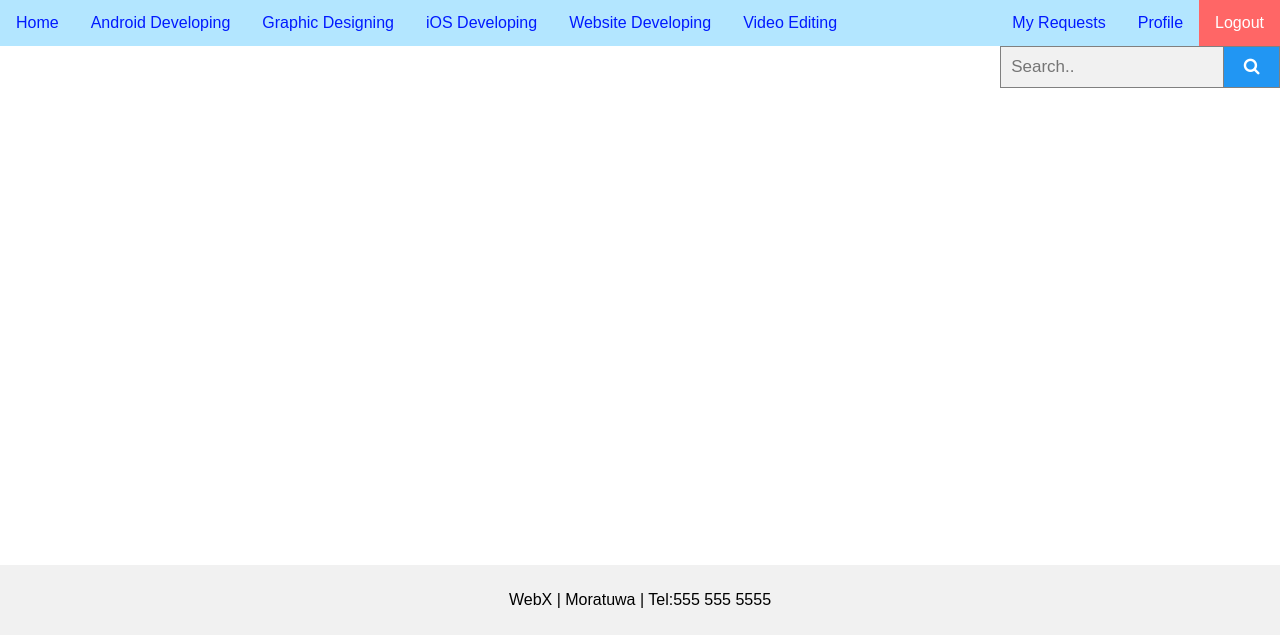
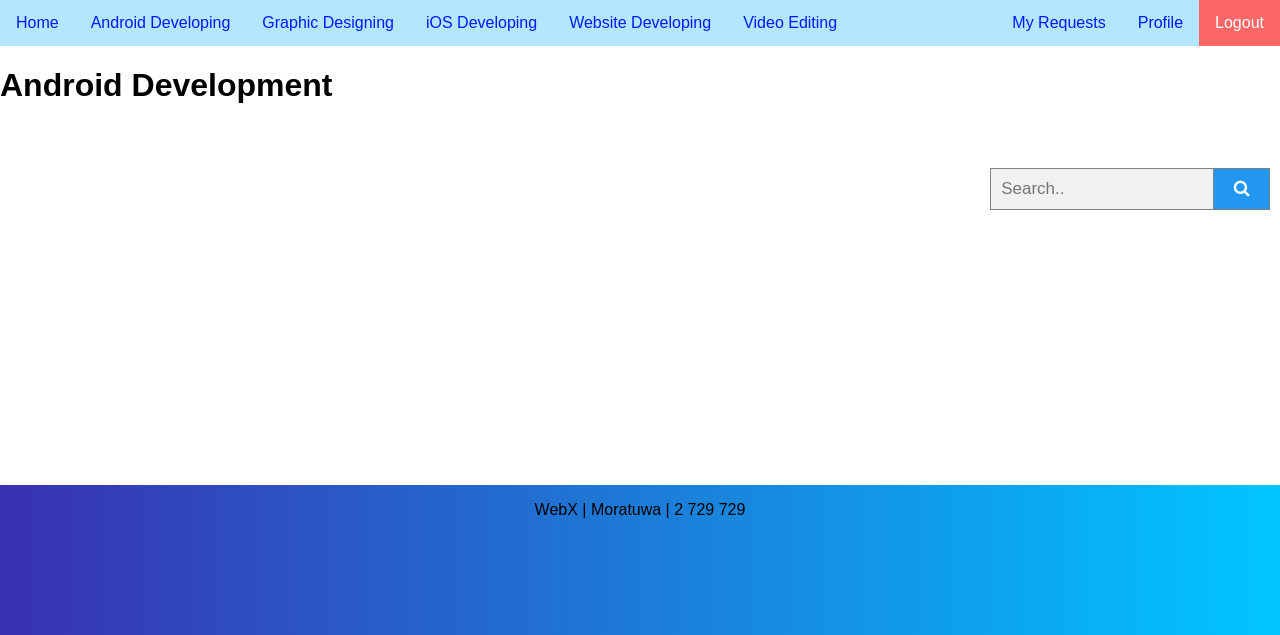
Before and after one commit to prahack/WebX-project, a PHP site: page /Android-development.php in a window 1280 px wide. Shown: the part 165-800 px from the top of the page. Run offline with PHP 8.4, Linux system fonts and the light colour scheme; the visitor is signed in with stand-in values (Sample User, id 1); data that the repository does not hold is empty; some libraries are stand-ins or nearby versions.

Commit message:
some functionalities

```diff
--- a/Android-development.php
+++ b/Android-development.php
@@ -22,12 +22,16 @@ require_once ('class.DevelopersList.php');
     <meta charset="UTF-8">
     <meta name="viewport" content="width=device-width, initial-scale=1.0">
     <meta http-equiv="X-UA-Compatible" content="ie=edge">
-    <link rel="stylesheet" href="developer.css">
+    <link rel="stylesheet" href="request_box.css">
     <link rel="stylesheet" href="https://cdnjs.cloudflare.com/ajax/libs/font-awesome/4.7.0/css/font-awesome.min.css">
     <title>Document</title>
 </head>
 <body>
-<form method="POST" class="example" action="Android-development.php"style="margin:auto;max-width:300px;float:right">
+    <header><h1>Android Development</h1>
+</header>
+    <main>
+    <div class="fixed">
+<form method="POST" class="example" action="Android-development.php"style="margin:auto;max-width:300px;float:right;y-index:0">
     <input type="text" placeholder="Search.." name="search"/>
     <button type="submit" name="submit" value="Search"/><i class="fa fa-search"></i></button>
     </form>
@@ -59,7 +63,9 @@ require_once ('class.DevelopersList.php');
         //$mysqli->close();
     }
     ?>
-    <main>
+    </div>
+    <div class="column">
+        <article>
         <?php
                 $query = "SELECT * FROM developer WHERE developer_type='AndroidDeveloper'";
                 $db = Database::getInstance();
@@ -68,10 +74,20 @@ require_once ('class.DevelopersList.php');
                 $developerList=new DevelopersListAdapter(new DevelopersList());
                 $developerList->viewDevelopersList($result_set);
             ?>
+  </div>
+</article>
+
+
+<footer>
+<p>
+        WebX | Moratuwa | 2 729 729
+    </p>
+
+</footer>
+  <script src='http://cdnjs.cloudflare.com/ajax/libs/jquery/2.1.3/jquery.min.js'></script>
+
+    <script src="js/index.js"></script>
     </main>
 </body>
+
 </html>
-
-
-
-<?php include('includes/footer.php');?>
--- a/developer.css
+++ b/developer.css
@@ -9,7 +9,7 @@ body {
 /* Float four columns side by side */
 .column {
   float: left;
-  width: 33.3%;
+  width: 50%;
   padding: 0 10px;
 }
 
@@ -31,6 +31,7 @@ body {
     margin-bottom: 20px;
   }
 }
+
 
 /* Style the counter cards */
 .card {
@@ -69,3 +70,13 @@ form.example::after {
   clear: both;
   display: table;
 }
+footer {
+  text-align: center;
+  background: #000099;
+}
+footer a {
+  border-bottom: 1px solid #666;
+  color: #eee;
+  font: 24px/180px serif;
+  text-decoration: none;
+}
--- a/request_box.css
+++ b/request_box.css
@@ -1,9 +1,19 @@
-* {
+
+  main{
+    padding: 0.5%;
+    margin-top: 3%;
+    margin-bottom: 3%;
+    margin-left: 5%;
+    margin-right: 5%;
+    border-radius: 0.5rem;
+    background: #fff;
+    height: 100%;
+    overflow-y:auto;
     box-sizing: border-box;
-  }
-
+}
   body {
     font-family: Arial, Helvetica, sans-serif;
+
   }
 
   /* Float four columns side by side */
@@ -33,7 +43,12 @@
       margin-bottom: 20px;
     }
   }
-
+  .column {
+  float: left;
+  padding: 10px;
+  width:75%;
+  float:left;
+}
   /* Style the counter cards */
   .card {
     box-shadow: 0 4px 8px 0 rgba(0, 0, 0, 0.2);
@@ -41,17 +56,7 @@
     text-align: left;
     background-color: #ebebe0;
   }
-  .main{
-      padding: 0.5%;
-      margin-top: 3%;
-      margin-bottom: 3%;
-      margin-left: 5%;
-      margin-right: 5%;
-      border-radius: 0.5rem;
-      background: #fff;
-      height: 100%;
-      overflow-y:auto;
-  }
+
   #myBtn {
     display: none;
     position: fixed;
@@ -77,3 +82,24 @@
     padding: 5px;
     border-radius: 10px;
   }
+ .fixed {
+  float:right;
+  padding: 10px;
+   position: absolute;
+  bottom: 415px;
+  right: 0;
+  width: 25%;
+  }
+  footer {
+    text-align: center ;
+    background: -webkit-linear-gradient(left, #3931af, #00c6ff);
+    position: fixed; left: 0; right:0;bottom: 0;
+  width:100%;
+  height: 150px;
+  }
+  footer a {
+    border-bottom: 1px solid #666;
+    color: #eee;
+    font: 24px/180px serif;
+    text-decoration: none;
+  }
```
Also changed, not shown: footer.php (+8 -1 lines), request_box.php (+18 -7 lines).
